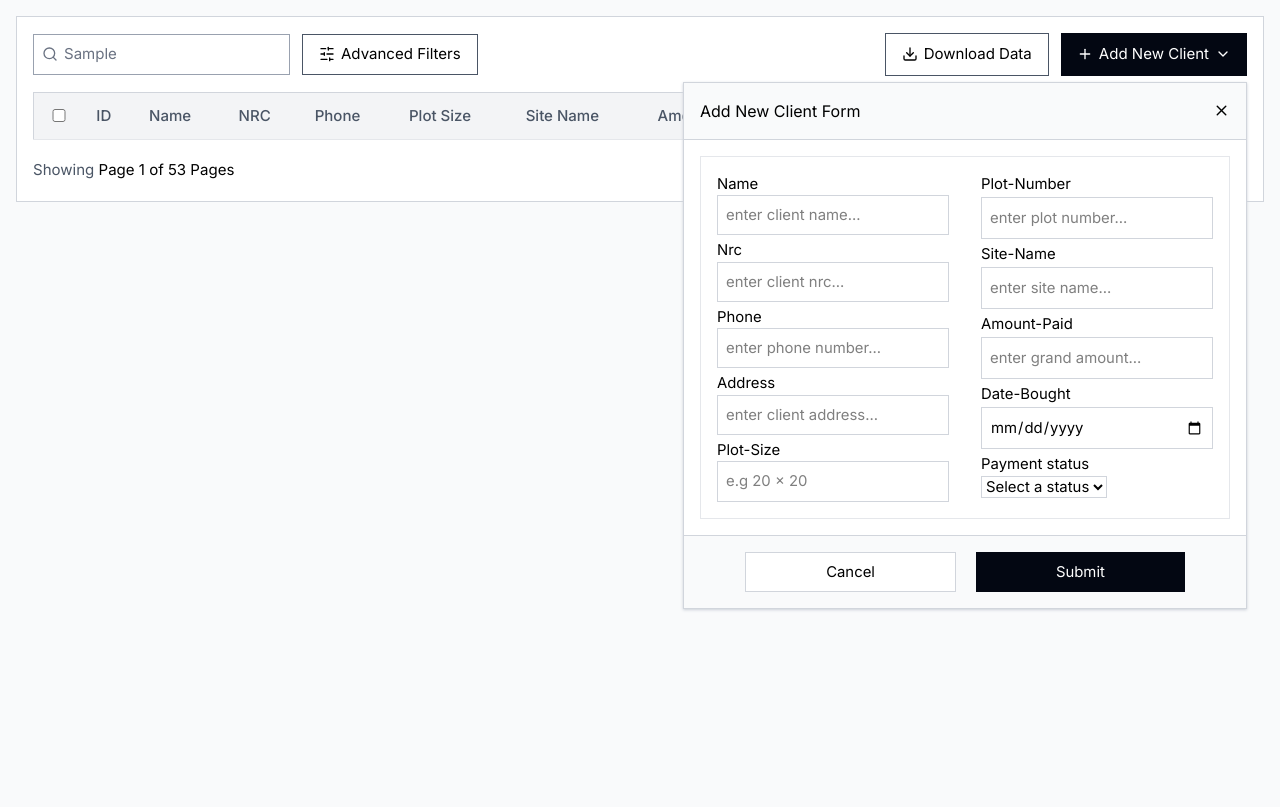
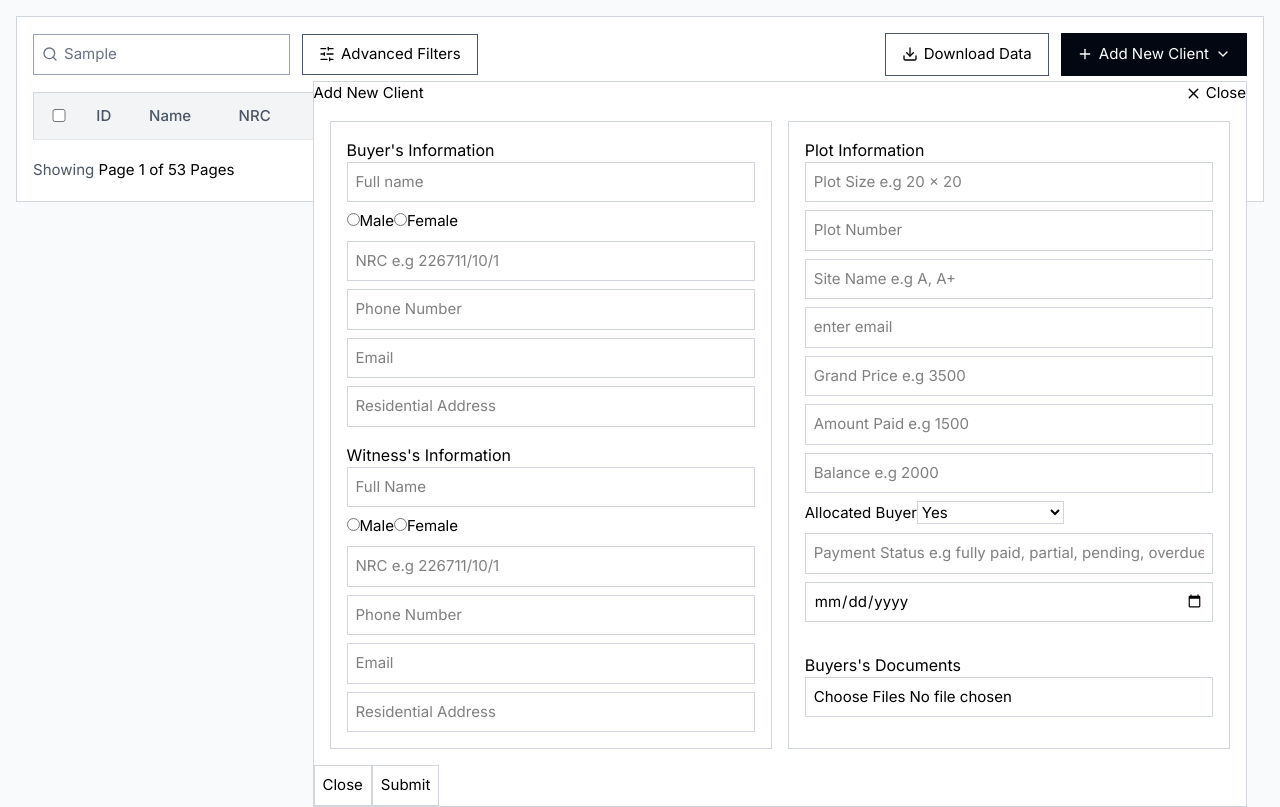
Before and after one commit to mweene/eze-future-dashboard, a React (Vite) app: page / in a window 1280 px wide. Both pictures are taken after typing "Sample" into the empty fields and a click on the button "Add New Client". Built offline with nearby package versions, Linux system fonts and the light colour scheme.

Commit message:
Change AddNewClientModal to include all the client details

```diff
--- a/src/App.css
+++ b/src/App.css
@@ -1,6 +1,6 @@
 table {
     & tbody {
-        & td span {
+        & .payment_status span {
             border: 1px solid;
             padding: 0.25rem;
             border-radius: 0.25rem;
--- a/src/App.jsx
+++ b/src/App.jsx
@@ -1,14 +1,16 @@
 import { useState } from "react";
 import "./App.css";
-import { ChevronLeft, ChevronRight, Search } from "lucide-react";
+import { ChevronLeft, ChevronRight, Search, X } from "lucide-react";
 import Table from "./components/Table";
 import InputWithLabel from "./components/InputWithLabel";
 import AddNewClient from "./components/AddNewClient";
 import ExportClientData from "./components/ExportClientData";
 import FilterClientData from "./components/FilterClientData";
 import SidePanel from "./components/SidePanel";
+import SelectPaymentStatus from "./components/SeleteMultipleOptions";
 
 import { clientsData } from "./dummydata";
+import SelectMultipleOptions from "./components/SeleteMultipleOptions";
 
 export default function App() {
   const [clients, setClients] = useState(clientsData);
--- a/src/components/AddNewClient.jsx
+++ b/src/components/AddNewClient.jsx
@@ -41,7 +41,7 @@ const AddNewClient = ({ clients, updateClients }) => {
   };
 
   return (
-    <div className="relative">
+    <div className="">
       <button
         className="bg-gray-950 text-white py-2.5 px-4 cursor-pointer flex gap-1.5 items-center"
         onClick={() => setIsOpen((prev) => !prev)}
--- a/src/components/AddNewClientModal.jsx
+++ b/src/components/AddNewClientModal.jsx
@@ -1,120 +1,158 @@
-import { useState } from "react";
+import InputWithLabel from "./InputWithLabel";
+import SelectMultipleOptions from "./SeleteMultipleOptions";
 import { X } from "lucide-react";
-import InputWithLabel from "./InputWithLabel";
 
 const AddNewClientModal = ({ onSubmit, onChange, onReveal }) => {
   return (
-    <div className="text-[.93rem] bg-white border border-gray-300 absolute right-0 my-1.5 z-10 shadow shadow-gray-300">
-      <div className="flex place-content-between border-b border-gray-300 mb-2 p-4 bg-gray-50">
-        <h2 className="text-base">Add New Client Form</h2>
-        <button className="cursor-pointer" onClick={onReveal}>
+    <form
+      className=" m-4 bg-white border border-gray-300 w-3/4 items-center absolute right-0 top-0 z-10 mt-16"
+      onSubmit={onSubmit}
+    >
+      <section className="flex place-content-between">
+        <h2>Add New Client</h2>
+        <button className="flex gap-1 items-center">
           <X size={17} />
+          Close
         </button>
+      </section>
+
+      <div className="grid grid-cols-2 gap-4 m-4">
+        <div className="grid gap-4 p-4 border border-gray-300">
+          <section>
+            <h3 className="capitalize text-base">buyer's information</h3>
+            <div className="grid gap-2">
+              <InputWithLabel phText="Full name" onChange={onChange} />
+              <RadioOptions onChange={onChange} />
+              <InputWithLabel
+                phText="NRC e.g 226711/10/1"
+                onChange={onChange}
+              />
+              <InputWithLabel phText="Phone Number" onChange={onChange} />
+              <InputWithLabel type="email" phText="Email" onChange={onChange} />
+              <InputWithLabel
+                phText="Residential Address"
+                onChange={onChange}
+              />
+            </div>
+          </section>
+
+          <section>
+            <h3 className="capitalize text-base">witness's information</h3>
+            <div className="grid gap-2">
+              <InputWithLabel phText="Full Name" onChange={onChange} />
+              <RadioOptions onChange={onChange} />
+              <InputWithLabel
+                phText="NRC e.g 226711/10/1"
+                onChange={onChange}
+              />
+              <InputWithLabel phText="Phone Number" onChange={onChange} />
+              <InputWithLabel type="email" phText="Email" onChange={onChange} />
+              <InputWithLabel
+                phText="Residential Address"
+                onChange={onChange}
+              />
+            </div>
+          </section>
         </div>
 
-      <form onSubmit={onSubmit} className="">
-        <div className="flex gap-8 m-4 p-4 border border-gray-200">
-          <div className="grid gap-1">
+        <div className="grid gap-4 p-4 border border-gray-300">
+          <section>
+            <h3 className="capitalize text-base">plot information</h3>
+            <div className="grid gap-2">
               <InputWithLabel
-              id="name"
-              phText="enter client name..."
+                phText="Plot Size e.g 20 x 20"
                 onChange={onChange}
               />
               <InputWithLabel
-              id="nrc"
-              phText="enter client nrc..."
+                type="number"
+                phText="Plot Number"
                 onChange={onChange}
               />
               <InputWithLabel
-              id="phone"
-              phText="enter phone number..."
-              maxLength={10}
+                phText="Site Name e.g A, A+"
                 onChange={onChange}
               />
               <InputWithLabel
-              id="address"
-              phText="enter client address..."
+                type="email"
+                phText="enter email"
                 onChange={onChange}
               />
               <InputWithLabel
-              id="plot-size"
-              phText="e.g 20 x 20"
+                type="number"
+                phText="Grand Price e.g 3500"
+                onChange={onChange}
+              />
+              <InputWithLabel
+                type="number"
+                phText="Amount Paid e.g 1500"
+                onChange={onChange}
+              />
+              <InputWithLabel
+                type="number"
+                phText="Balance e.g 2000"
+                onChange={onChange}
+              />
+              <SelectMultipleOptions
+                label="Allocated Buyer"
+                options={["Yes", "No"]}
+                onChange={onChange}
+              />
+              <InputWithLabel
+                phText="Payment Status e.g fully paid, partial, pending, overdue "
+                onChange={onChange}
+              />
+              <InputWithLabel
+                type="date"
+                phText="Date Bought"
                 onChange={onChange}
               />
             </div>
+          </section>
 
-          <div className="grid gap-1">
-            <InputWithLabel
-              id="plot-number"
-              phText="enter plot number..."
-              type="number"
-              onChange={onChange}
-            />
-            <InputWithLabel
-              id="site-name"
-              phText="enter site name..."
-              onChange={onChange}
-            />
-            <InputWithLabel
-              id="amount-paid"
-              phText="enter grand amount..."
-              type="number"
-              onChange={onChange}
-            />
-            <InputWithLabel
-              id="date-bought"
-              phText="enter date bought..."
-              type="date"
-              onChange={onChange}
-            />
-            <PaymentStatusSelect />
+          <section>
+            <h3 className="capitalize text-base">Buyers's documents</h3>
+            <div className="">
+              <InputWithLabel type="file" multiple={true} onChange={onChange} />
+            </div>
+          </section>
         </div>
       </div>
 
-        <div className="flex gap-3 place-content-center border-t border-gray-300 bg-gray-50 p-4">
-          <button
-            className="py-2 px-20 border border-gray-300 bg-white cursor-pointer mr-2"
-            onClick={onReveal}
-          >
-            Cancel
-          </button>
-          <button
-            type="submit"
-            className="py-2 px-20 text-white bg-gray-950 cursor-pointer"
-          >
+      <section>
+        <button className="border border-gray-300 p-2">Close</button>
+        <button className="border border-gray-300 p-2" type="submit">
           Submit
         </button>
-        </div>
+      </section>
     </form>
-    </div>
   );
 };
 
 export default AddNewClientModal;
 
-const PaymentStatusSelect = () => {
-  const [status, setStatus] = useState("");
-
+const RadioOptions = ({ onChange }) => {
   return (
     <div>
-      <label htmlFor="payment-status" className="">
-        Payment status
+      <label htmlFor="sex">
+        <input
+          type="radio"
+          id="sex"
+          name="sex"
+          value="male"
+          onChange={onChange}
+        />
+        Male
       </label>
-      <select
-        id="payment-status"
-        name="payment-status"
-        value={status}
-        onChange={(e) => setStatus(e.target.value)}
-        className="cursor-pointer border border-gray-300"
-      >
-        <option value="" disabled>
-          Select a status
-        </option>
-        <option value="fully_paid">Fully Paid</option>
-        <option value="partial">Partial</option>
-        <option value="pending">Pending</option>
-        <option value="overdue">Overdue</option>
-      </select>
+      <label htmlFor="sex">
+        <input
+          type="radio"
+          id="sex"
+          name="sex"
+          value="female"
+          onChange={onChange}
+        />
+        Female
+      </label>
     </div>
   );
 };
--- a/src/components/InputWithLabel.jsx
+++ b/src/components/InputWithLabel.jsx
@@ -6,6 +6,7 @@ const InputWithLabel = ({
   onChange,
   maxLength,
   required = true,
+  multiple = false,
   styles = "p-2 border border-gray-300",
 }) => {
   const defaultStyles = "p-2 border border-300";
@@ -23,6 +24,7 @@ const InputWithLabel = ({
         maxLength={maxLength}
         name={id}
         required={required}
+        multiple={multiple}
       />
     </div>
   );
--- /dev/null
+++ b/src/components/SeleteMultipleOptions.jsx
@@ -0,0 +1,27 @@
+const SelectMultipleOptions = ({ status, label, options, onChange }) => {
+  return (
+    <div>
+      <label htmlFor={label} className="">
+        {label}
+      </label>
+      <select
+        id={label}
+        name={label}
+        value={status}
+        onChange={onChange}
+        className="cursor-pointer border border-gray-300"
+      >
+        <option value="" disabled>
+          Select one option
+        </option>
+        {options.map((option) => (
+          <option key={option} value={option}>
+            {option}
+          </option>
+        ))}
+      </select>
+    </div>
+  );
+};
+
+export default SelectMultipleOptions;
--- a/src/components/Table.jsx
+++ b/src/components/Table.jsx
@@ -72,7 +72,7 @@ const TableRow = ({ fullClientData, client, onDelete }) => {
       <td>{client.plotSize}</td>
       <td>{client.siteName}</td>
       <td>K{client.amountPaid}</td>
-      <td>
+      <td className="payment_status">
         <span className={client.paymentStatus}>{client.paymentStatus}</span>
       </td>
       <td>{client.dateBought}</td>
--- a/src/dummydata.js
+++ b/src/dummydata.js
@@ -11,11 +11,11 @@ export const clientsData = [
     plotDetails: {
       plotSize: "20 x 20",
       plotNumber: "7",
-      siteName: "Site F",
+      siteName: "F",
       grandPrice: 15000,
       amountPaid: 15000,
       balance: 0,
-      allocated: true,
+      allocated: "yes",
       allocationDate: "2024-09-20",
       paymentStatus: "fully paid",
       dateBought: "01-02-2020",
@@ -42,10 +42,10 @@ export const clientsData = [
   },
 
   {
-    id: 2344,
+    id: 2312,
     name: "Petronella Nayame",
     sex: "female",
-    nrc: "236700/17/2",
+    nrc: "236700/17/1",
     phone: "0973751058",
     email: "patronella.nayame@example.com",
     address: "katimamulio road, garden chilulu",
@@ -53,11 +53,11 @@ export const clientsData = [
     plotDetails: {
       plotSize: "40 x 30",
       plotNumber: "12",
-      siteName: "Site G",
+      siteName: "G",
       grandPrice: 25000,
       amountPaid: 25000,
       balance: 0,
-      allocated: true,
+      allocated: "no",
       allocationDate: "2024-09-20",
       paymentStatus: "fully paid",
       dateBought: "10-09-2022",
@@ -82,4 +82,46 @@ export const clientsData = [
       authorizationLetter: "https://gdrive.com/file/3232547854",
     },
   },
+
+  {
+    id: 2313,
+    name: "Paul Tiki",
+    sex: "male",
+    nrc: "543401/11/1",
+    phone: "0973751058",
+    email: "paul.tiki@example.com",
+    address: "chimwansa olympia",
+
+    plotDetails: {
+      plotSize: "25 x 20",
+      plotNumber: "3",
+      siteName: "H",
+      grandPrice: 4999,
+      amountPaid: 2000,
+      balance: 1999,
+      allocated: "no",
+      allocationDate: "-",
+      paymentStatus: "partial",
+      dateBought: "12-09-2022",
+      dateUpdated: "23-09-2024",
+    },
+
+    witness: {
+      name: "William Tembo",
+      sex: "male",
+      nrc: "449211/10/1",
+      email: "william.tembo@example.com",
+      phone: "0973751058",
+      address: "123 Main St, Anytown, USA",
+      relationship: "brother",
+    },
+
+    documents: {
+      nrc: "https://gdrive.com/file/1234567890",
+      letterOfSale: "https://gdrive.com/file/1232547899",
+      landAgreement: "https://gdrive.com/file/3232547853",
+      allocationForm: "https://gdrive.com/file/3232547855",
+      authorizationLetter: "https://gdrive.com/file/3232547854",
+    },
+  },
 ];
```
Also changed, not shown: src/components/ClientDetailsModal.jsx (+9 -5 lines). Lines whose indentation alone changed are shown as unchanged.
